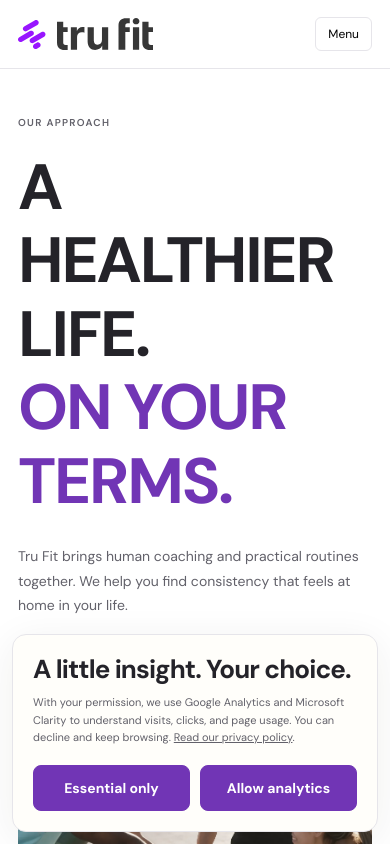
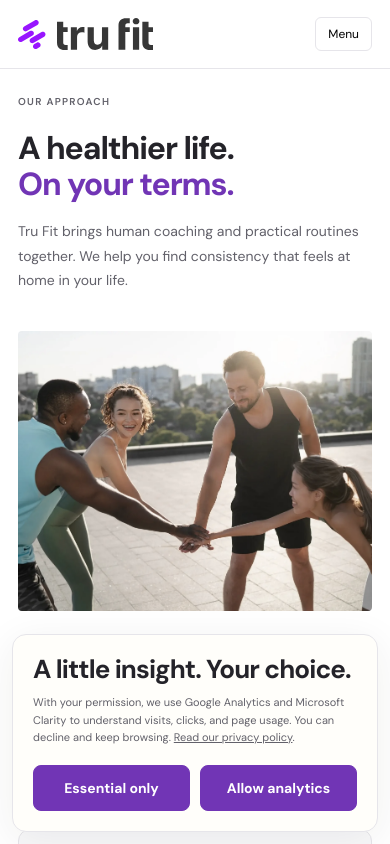
Before and after one commit to octaleadsprivatelimited-cloud/trufitsticky, a React (Vite) app: page /about in a window 390 px wide. Shown: the top 844 px of the page. Built offline with nearby package versions, Linux system fonts and the light colour scheme; no server answers; a web font is replaced by a local one.

Commit message:
Make coach directory heading concise and compact

```diff
--- a/src/components/coaches/Coach.jsx
+++ b/src/components/coaches/Coach.jsx
@@ -42,7 +42,7 @@ export default function Coach(){
   return()=>cancelAnimationFrame(frame);
  },[loading,filtered,featuredSlug,location.key]);
  const closeLead = submitted => {if(submitted) sessionStorage.setItem('leadCaptureDate',new Date().toISOString().split('T')[0]);else setQueFilteredCoaches(null);setShowLead(false)};
- return <><section className="page-intro wrap coach-intro"><div><p className="eyebrow">Your people. Your progress.</p><h1>Find your<br/><em>kind of coach.</em></h1><p>A little encouragement. A clear plan. Someone who understands where you want to go.</p></div><div className="intro-aside"><span className="status-dot"/><p>Not sure where to start?</p><Link className="text-link" to="/findmycoach" data-track="cta_click" data-source="coach_directory">Let’s find your match ↗</Link></div></section>
+ return <><section className="page-intro wrap coach-intro"><div><p className="eyebrow">Your people. Your progress.</p><h1>Choose your coach.</h1><p>Compare specialties and plans, then enrol with the coach who fits your goals.</p></div><div className="intro-aside"><span className="status-dot"/><p>Not sure where to start?</p><Link className="text-link" to="/findmycoach" data-track="cta_click" data-source="coach_directory">Let’s find your match ↗</Link></div></section>
  {showLead && <LeadCapture leadData={leadData} setLeadData={setLeadData} onSubmit={()=>closeLead(true)} onClose={closeLead} coachCount={location.state?.coachCount||filtered.length}/>}
  <section className="wrap directory-section" aria-label="Browse coaches">
  {livePreview && <p className="preview-notice">Live catalogue preview. Profiles and prices come from Betrufit’s public catalogue; booking is disabled in this local preview.</p>}
--- a/src/styles/enrolment.css
+++ b/src/styles/enrolment.css
@@ -186,3 +186,14 @@ body{background:#fff;background-image:none}
 
 #root .coach-specialties-list li{background:#f6f2fa;color:#5f2e92;border:1px solid #e5d9f0}
 #root .profile-sticker{display:none}
+#root .page-intro h1{font-size:44px;line-height:1.15;text-transform:none}
+#root .page-intro{padding-block:32px;gap:24px}
+#root .intro-aside{background:#f8f8fa;border:1px solid #e6e5ea;border-radius:10px;padding:18px}
+@media(max-width:600px){
+ #root .page-intro{padding-block:24px;gap:18px}
+ #root .page-intro h1{font-size:32px;margin:12px 0 16px}
+ #root .page-intro>div>p:not(.eyebrow){font-size:15px;line-height:1.65}
+ #root .coach-intro .intro-aside{display:none}
+ #root .directory-toolbar{gap:16px;padding-block:16px}
+ #root .tier-tabs button[aria-pressed=true]{background:#7135b5;color:#fff}
+}
```
